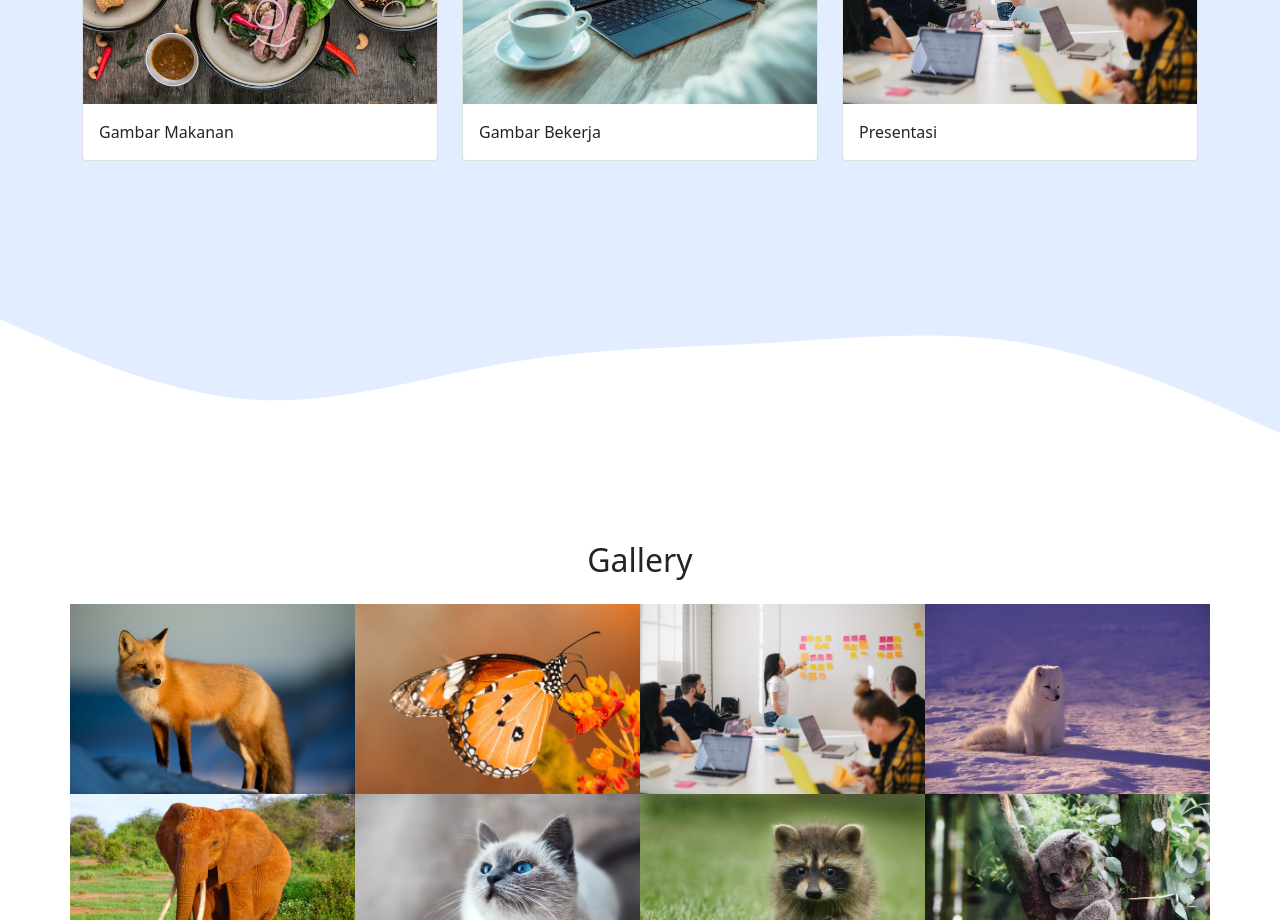
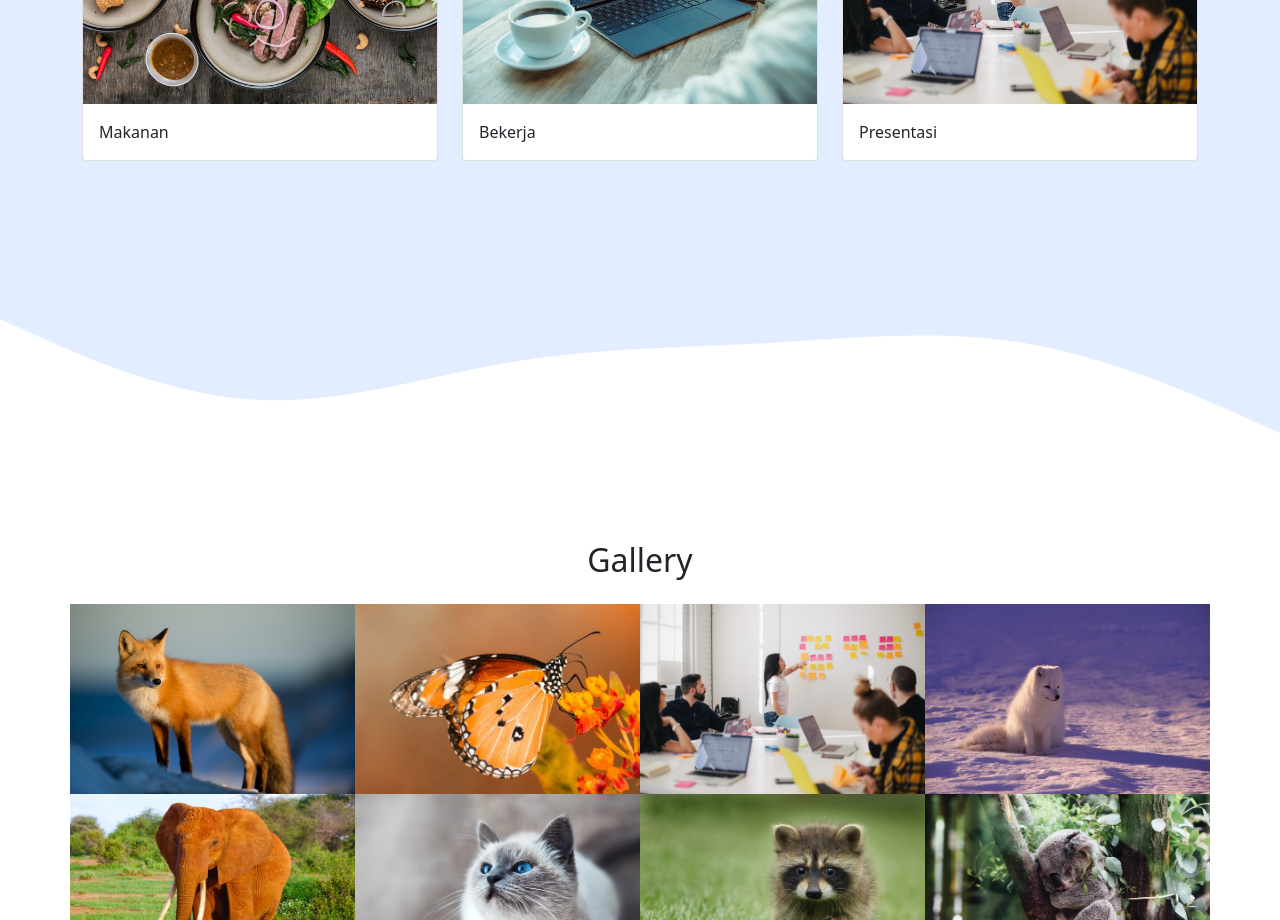
Before and after one commit to R10F/My-Portofolio, a plain HTML site: page index.html in a window 1280 px wide. Shown: the part 1480-2400 px from the top of the page. Drawn offline with nearby package versions, Linux system fonts and the light colour scheme; files whose address does not match are found by name.

Commit message:
mengganti sedikit menu di project

```diff
--- a/index.html
+++ b/index.html
@@ -106,7 +106,7 @@
             <div class="card" data-aos="flip-left" data-aos-duration="500"  >
               <img src="img/Projects/1.jpg" class="card-img-top" alt="Project 1" />
               <div class="card-body">
-                <p class="card-text">Gambar Makanan</p>
+                <p class="card-text"> Makanan</p>
               </div>
             </div>
           </div>
@@ -114,7 +114,7 @@
             <div class="card" data-aos="flip-left" data-aos-duration="500"  data-aos-delay="100">
               <img src="img/Projects/2.jpg" class="card-img-top" alt="Project 2" />
               <div class="card-body">
-                <p class="card-text">Gambar Bekerja</p>
+                <p class="card-text">Bekerja</p>
               </div>
             </div>
           </div>
```
